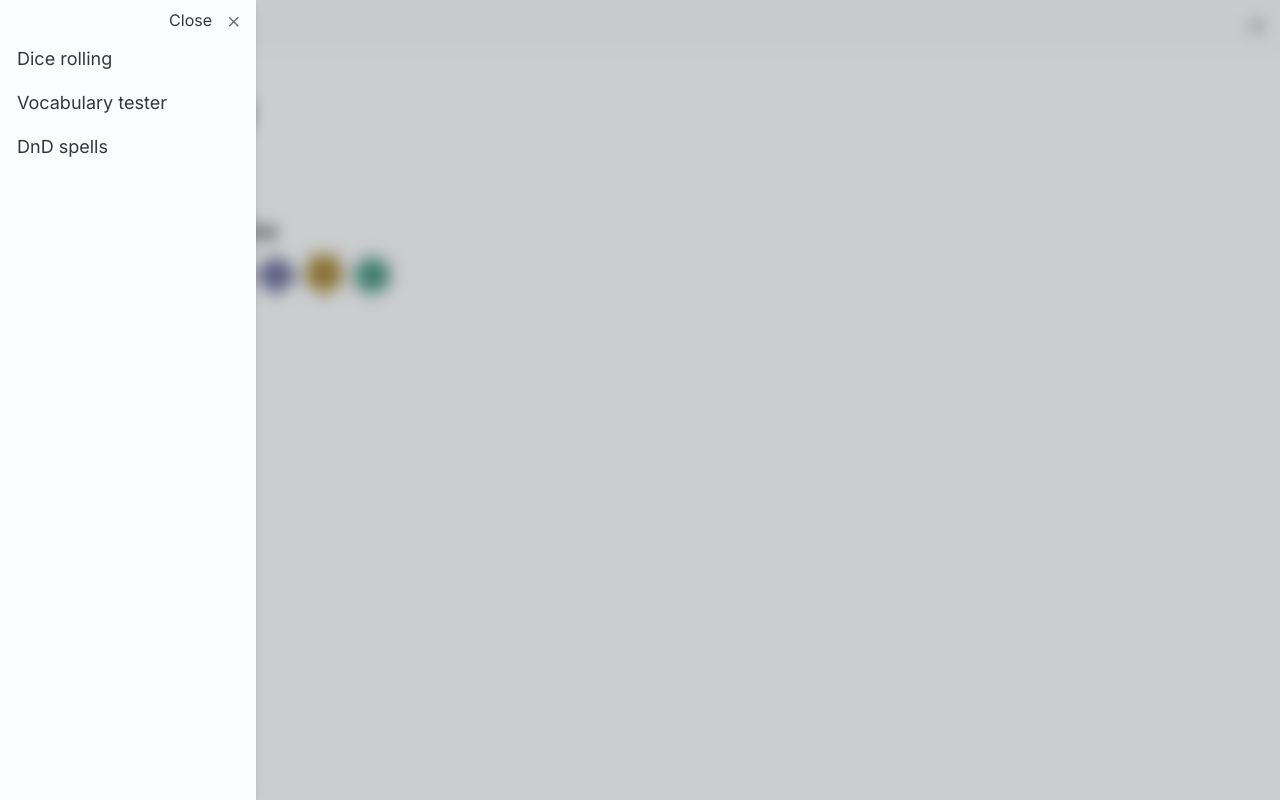
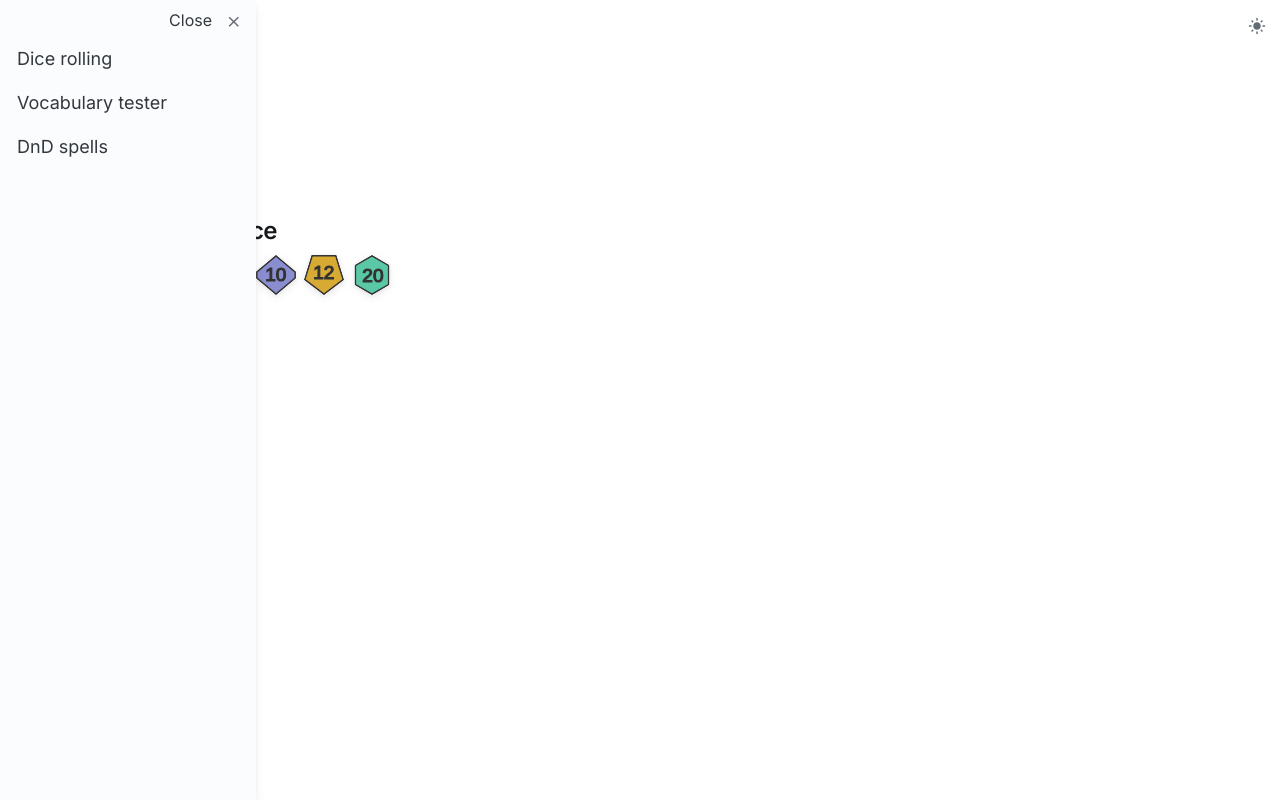
Before and after one commit to MonstraG/my-page, a Next.js app: page / in a window 1280 px wide. Both pictures are taken after a click on the button 26 px from the left and 26 px from the top of the page. Built offline with nearby package versions, Linux system fonts and the light colour scheme.

Commit message:
feat: smaller horizontal size of drawer

```diff
--- a/src/app/(app)/NavDrawer.tsx
+++ b/src/app/(app)/NavDrawer.tsx
@@ -13,8 +13,17 @@ interface Props {
 }
 
 export const NavDrawer: FC<Props> = ({ isOpen, onClose }) => (
-	<>
-		<Drawer open={isOpen} onClose={onClose} sx={{ position: "relative" }} size="sm">
+	<Drawer
+		open={isOpen}
+		onClose={onClose}
+		sx={{
+			position: "relative",
+			"--Drawer-transitionDuration": "0.2s",
+			"--Drawer-horizontalSize": "256px"
+		}}
+		size="sm"
+		hideBackdrop
+	>
 		<Stack direction="row" p={1} pb={0} gap={1} display="flex" justifyContent="flex-end">
 			<Typography>Close</Typography>
 			<ModalClose sx={{ position: "initial" }} />
@@ -38,5 +47,4 @@ export const NavDrawer: FC<Props> = ({ isOpen, onClose }) => (
 			</NextLink>
 		</List>
 	</Drawer>
-	</>
 );
--- a/src/app/(app)/NavigationLayout.tsx
+++ b/src/app/(app)/NavigationLayout.tsx
@@ -4,7 +4,6 @@ import { SnackbarHost } from "@/components/SnackbarHost";
 import { NavDrawer } from "@/app/(app)/NavDrawer";
 import type { FCC } from "@/types/react";
 import { useState } from "react";
-import Sheet from "@mui/joy/Sheet";
 import Stack from "@mui/joy/Stack";
 import MenuIcon from "@mui/icons-material/Menu";
 import IconButton from "@mui/joy/IconButton";
@@ -13,11 +12,19 @@ export const NavigationLayout: FCC = ({ children }) => {
 	const [drawerOpen, setDrawerOpen] = useState<boolean>(false);
 	return (
 		<>
-			<Sheet
+			<Stack
+				direction="row"
+				justifyContent="space-between"
+				alignItems="center"
 				component="header"
-				sx={{ position: "sticky", top: 0, p: 1, zIndex: 10, elevation: 1 }}
+				sx={{
+					position: "sticky",
+					top: 0,
+					p: 1,
+					zIndex: 10,
+					elevation: 1
+				}}
 			>
-				<Stack direction="row" justifyContent="space-between" alignItems="center">
 				<IconButton
 					variant="outlined"
 					color="neutral"
@@ -30,7 +37,6 @@ export const NavigationLayout: FCC = ({ children }) => {
 
 				<MediaToggleButton />
 			</Stack>
-			</Sheet>
 			<main>{children}</main>
 			<SnackbarHost />
 			<NavDrawer
```
Lines whose indentation alone changed are shown as unchanged.
